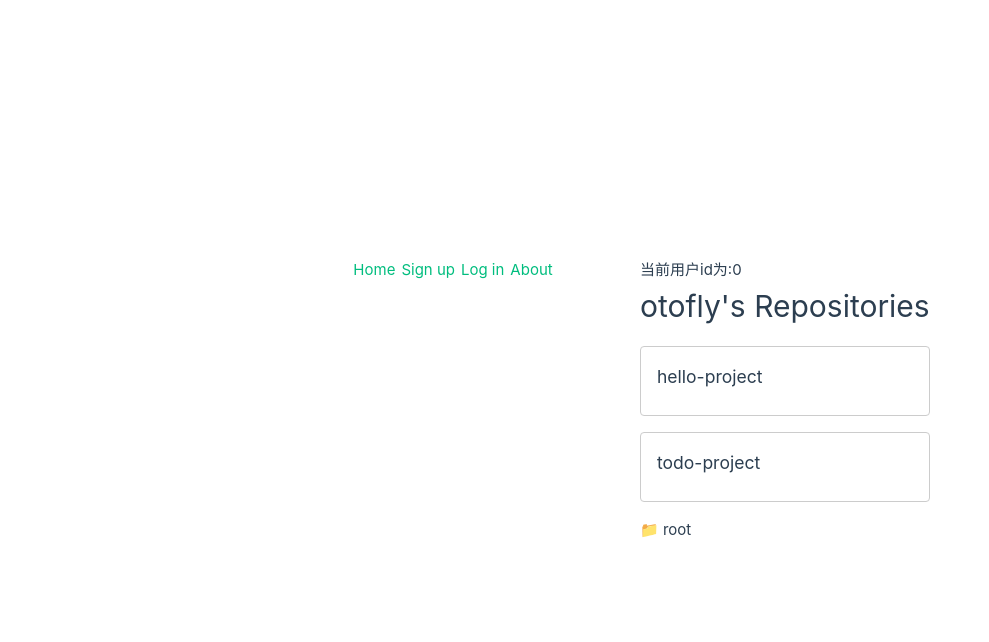
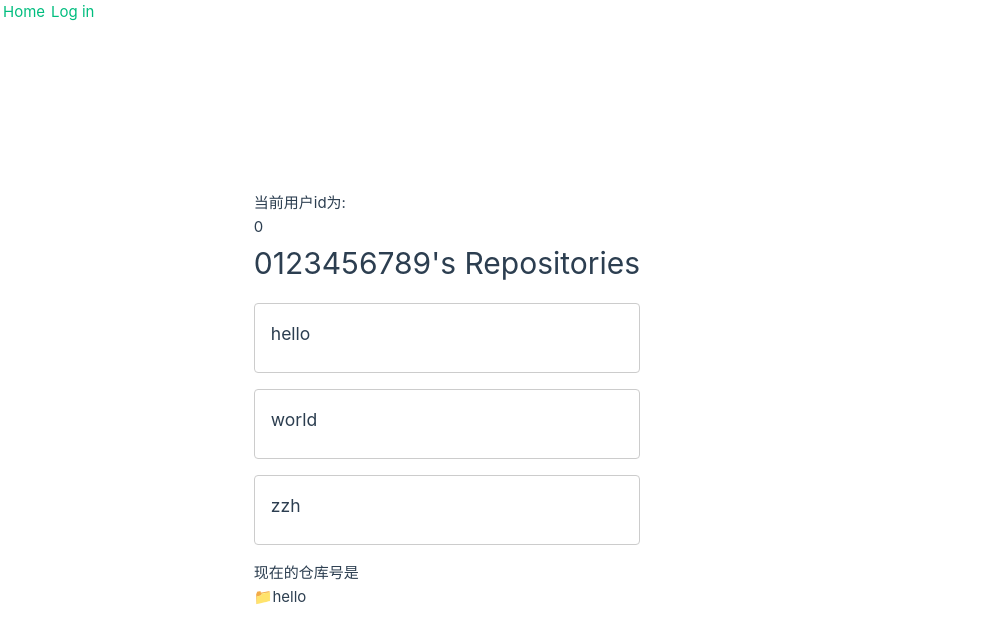
Before and after one commit to twinfox163/SE-project, a Vue app: page / in a window 1280 px wide. Shown: the top 642 px of the page, without its empty margins (0-989 px from the left). Built offline with nearby package versions, Linux system fonts and the light colour scheme.

Commit message:
文件夹显示

```diff
--- a/src/App.vue
+++ b/src/App.vue
@@ -4,27 +4,26 @@ import HelloWorld from './components/HelloWorld.vue'
 </script>
 
 <template>
-
-  <!-- <header>
-    <img alt="Vue logo" class="logo" src="@/assets/logo.svg" width="125" height="125" />
-
-    <div class="wrapper">
-      <HelloWorld msg="You did it!" />
-
-      <nav>
-        <RouterLink to="/">Home</RouterLink>
-        <RouterLink to="/about">About</RouterLink>
-      </nav>
-    </div>
-  </header> -->
-  <header>
-  <nav>
+  <nav class="navbar">
     <router-link to="/">Home</router-link>
-    <router-link to="/signup">Sign up</router-link>
+    <!-- <router-link to="/signup">Sign up</router-link> -->
     <router-link to="/login">Log in</router-link>
-    <router-link to="/about">About</router-link>
-    <br>
+    <!-- <router-link to="/about">About</router-link> -->
   </nav>
-  </header>
   <RouterView />
 </template>
+
+<style scoped>
+  .navbar {
+  position: fixed;
+  top: 0;
+  left: 0;
+  right: 0;
+  /* display: flex;
+  justify-content: space-between;
+  align-items: center;
+  height: 50px;
+  background-color: #f0f0f0;
+  padding: 0 20px; */
+  }
+</style>
--- a/src/components/Directory.vue
+++ b/src/components/Directory.vue
@@ -1,15 +1,18 @@
 <template>
     <div>
       <div @click="toggle">
-        <span v-if="item.type === 'folder'">📁</span>
-        <span v-else>📄</span>
-        {{ item.name }}
+        <span>📁</span>{{ item.name }}
       </div>
-      <div v-if="item.type === 'folder' && isOpen" style="margin-left: 20px;">
+      <div v-if="isOpen" style="margin-left: 20px;">
         <Directory
           v-for="(child, index) in item.children"
           :key="index"
           :item="child"
+        />
+        <File
+          v-for="(file,index) in item.files"
+          :key="index"
+          :item="file"
         />
       </div>
     </div>
@@ -17,6 +20,7 @@
 
   <script setup>
   import { ref } from 'vue';
+  import File from '@/components/File.vue'
   const props = defineProps({
     item: Object
   });
--- /dev/null
+++ b/src/components/HeaderBar.vue
@@ -0,0 +1,107 @@
+<template>
+    <nav class="navbar">
+        <!-- <div class="logo"><img src="../../public/icon.png" alt="Logo" style="width: 40px; height: 40px;"> MutHub</div> -->
+        <div class="buttons">
+            <button class="primary-button">Button 1</button>
+            <button class="secondary-button">Button 2</button>
+            <button class="secondary-button">Button 3</button>
+            <button class="secondary-button">Button 4</button>
+        </div>
+        <div class="search-bar">
+            <input type="text" placeholder="Search" class="modern-input">
+            <button class="primary-button" style="margin-right: 10px;">Search</button>
+            <button v-if="!token" class="primary-button" @click="goToLogin">Login</button>
+            <div v-else class="profile-circle">{{ token }}</div>
+        </div>
+    </nav>
+</template>
+
+<script>
+import Cookies from 'js-cookie';
+
+export default {
+  name: 'head-bar',
+  computed: {
+    token() {
+      return Cookies.get('token');
+    }
+  },
+  methods: {
+    goToLogin() {
+      this.$router.push('/login');
+    }
+  }
+}
+</script>
+
+<style>
+.navbar {
+  position: fixed;
+  top: 0;
+  left: 0;
+  right: 0;
+  display: flex;
+  justify-content: space-between;
+  align-items: center;
+  height: 50px;
+  background-color: #f0f0f0;
+  padding: 0 20px;
+}
+
+.logo {
+  font-weight: bold;
+}
+
+.buttons {
+  display: flex;
+}
+
+.buttons button {
+  margin-left: 10px;
+}
+
+.primary-button {
+  background-color: #2196F3;
+  color: white;
+  border: none;
+  padding: 10px 20px;
+  border-radius: 4px;
+  cursor: pointer;
+  transition: background-color 0.3s;
+}
+
+.secondary-button {
+  background-color: white;
+  color: #2196F3;
+  border: 1px solid #2196F3;
+  padding: 10px 20px;
+  border-radius: 4px;
+  cursor: pointer;
+  transition: background-color 0.3s;
+}
+
+.secondary-button:hover {
+  background-color: #2196F3;
+  color: white;
+}
+
+.search-bar {
+  display: flex;
+  align-items: center;
+}
+
+.modern-input {
+  padding: 10px;
+  border: none;
+  border-radius: 4px;
+  background-color: #f0f0f0;
+  box-shadow: 0 2px 4px rgba(0, 0, 0, 0.1);
+  font-size: 14px;
+  transition: box-shadow 0.3s;
+}
+
+.modern-input:focus {
+  outline: none;
+  box-shadow: 0 0 8px rgba(33, 150, 243, 0.5);
+}
+</style>
--- a/src/components/Profile.vue
+++ b/src/components/Profile.vue
@@ -1,13 +1,14 @@
 <template>
     <div>
-      <h1>{{ user.name }}'s Repositories</h1>
+      <h1>{{ user.username }}'s Repositories</h1>
       <div v-if="loading">Loading...</div>
       <div v-if="error">{{ error }}</div>
       <div v-if="!loading && !error">
         <Repository
-          v-for="(repo,index) in user.repository"
+          v-for="(repo,index) in user.repositories"
           :key="index"
           :repository="repo"
+          :index="String(index)"
         />
       </div>
     </div>
@@ -34,20 +35,6 @@
     console.log(user.id);
   };
 
-//   const fetchUserData = async () => {
-//     try {
-//       const userId = 'some_user_id'; // Replace with dynamic user ID
-//       const userResponse = await axios.get(`https://api.example.com/users/${userId}`);
-//       user.value = userResponse.data;
-//       const reposResponse = await axios.get(`https://api.example.com/users/${userId}/repos`);
-//       repositories.value = reposResponse.data;
-//     } catch (err) {
-//       error.value = 'Failed to load user data';
-//     } finally {
-//       loading.value = false;
-//     }
-//   };
-
   onMounted(() => {
     //console.log(this.user);
     //fetchUserData();
--- a/src/components/Repository.vue
+++ b/src/components/Repository.vue
@@ -1,6 +1,6 @@
 <template>
-  <div class="repository-item">
-    <h3>{{ repository }}</h3>
+  <div class="repository-item" @click="set_index()">
+    <h3 >{{ repository.name }}</h3>
     <!-- <p>{{ repository.description }}</p> -->
     <!-- /<p>Stars: {{ repository.stars }}</p> -->
     <!-- <a :href="repository.url" target="_blank">View Repository</a> -->
@@ -8,12 +8,19 @@
 </template>
 
 <script setup>
+import Cookies from 'js-cookie';
 const props = defineProps({
   repository: {
-    type: String,
+    type: Object,
     required: true
-  }
+  },
+  index:String
 });
+const {index} = props;
+const set_index=()=>{
+  Cookies.set('repo_index',index);
+  console.log(index);
+}
 </script>
 
 <style scoped>
--- a/src/views/HomeView.vue
+++ b/src/views/HomeView.vue
@@ -1,63 +1,48 @@
 <script setup>
-  import {ref,onMounted, reactive} from 'vue'
+  import {ref,onMounted, reactive,computed} from 'vue'
   import Cookies from 'js-cookie'
   import Directory from '@/components/Directory.vue';
   import Profile from '@/components/Profile.vue';
 
   const m_id = ref(Number(Cookies.get('id')) || 0);
-  const directoryStructure = {
-    name: 'root',
-    type: 'folder',
-    children: [
-      {
-        name: 'folder1',
-        type: 'folder',
-        children: [
-          {
-            name: 'file1.txt',
-            type: 'file'
-          },
-          {
-            name: 'file2.txt',
-            type: 'file'
-          }
-        ]
-      },
-      {
-        name: 'file3.txt',
-        type: 'file'
-      }
-    ]
-  };
+  //const repo_index = ref(Cookies.get('repo-index'));
+  const index = ref(Number(Cookies.get('repo_index'))||0);
   //user信息
   const user=reactive({
-    id:"112563",
-    name:"otofly",
-    repository:["hello-project","todo-project"]
+    id:Cookies.get('id')||0,
+    username:"0123456789",
+    repositories:[
+    {name:"hello",files:["hello.txt","world.c"],children:[{name:"hello1",children:[{name:"world"}]},{name:"hello2"}]},
+    {name:"world",files:["",""],children:[{name:"world1"},{name:"world2"}]},
+    {name:"zzh",files:["hello.txt"],children:[{name:"zzh1",files:["hello"],children:[]},{name:"zzh2",files:["world"],children:[]}]}]
   });
-  onMounted(() => {
-
-    //console.log("hello,world");
-  });
+  // onMounted(() => {
+  //   //加载数据到user.data
+  //   const dataUrl = import.meta.env.VITE_API_BASE_URL + "/stores";
+  //   console.log(dataUrl);
+  //   axios.get(dataUrl,{
+  //     params:{
+  //       username:user.username
+  //     }
+  //   })
+  //   .then((response)=>{
+  //     const {status,data}=response;
+  //     user.repositories=data;
+  //   })
+  // });
 </script>
 
 <template>
   <div>
     <!-- <h1>Home</h1> -->
-    当前用户id为:{{ (Cookies.get('id')|| 0) }} <br>
+    当前用户id为:{{ Cookies.get('id') }} <br>
+    {{ m_id }}
     <div>
       <Profile :user="user"></Profile>
     </div>
     <div>
-      <Directory :item="directoryStructure" />
+      现在的仓库号是{{ Cookies.get('repo_index') }}
+      <Directory :item="user.repositories[index]" />
     </div>
-    <!-- <div>
-      <h1>Directory Structure</h1>
-      <Directory :item="directoryStructure" />
-    </div> -->
-
-    <!-- <button @click="login">get id</button> -->
-    <!-- 当前id为:{{ id }}; -->
-    <!-- <TheWelcome /> -->
   </div>
 </template>
--- a/src/views/LogInView.vue
+++ b/src/views/LogInView.vue
@@ -51,6 +51,7 @@
     <!-- 用户名:<input type="text" v-model="name"><br> -->
     账号: <input type="text" v-model="id"><br>
     密码: <input type="text" v-model="password"><br>
-    <button @click="login()">登录</button>
+    <button @click="login()">log in</button>
+    <router-link to="/signup">sign up</router-link>
     </div>
 </template>
```
Also changed, not shown: src/router/index.js (+4 -4 lines).
